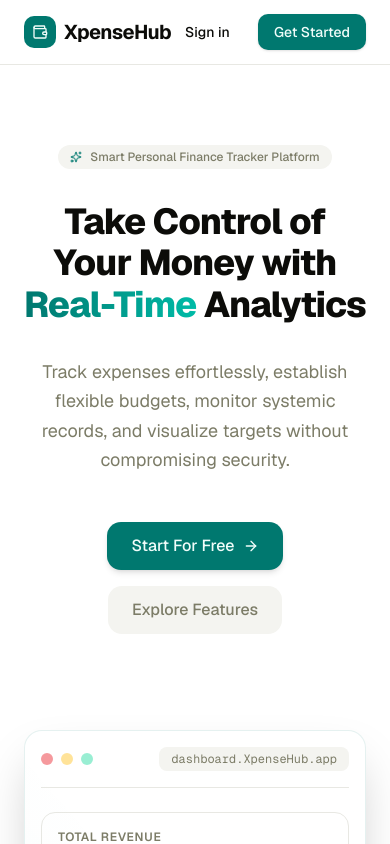
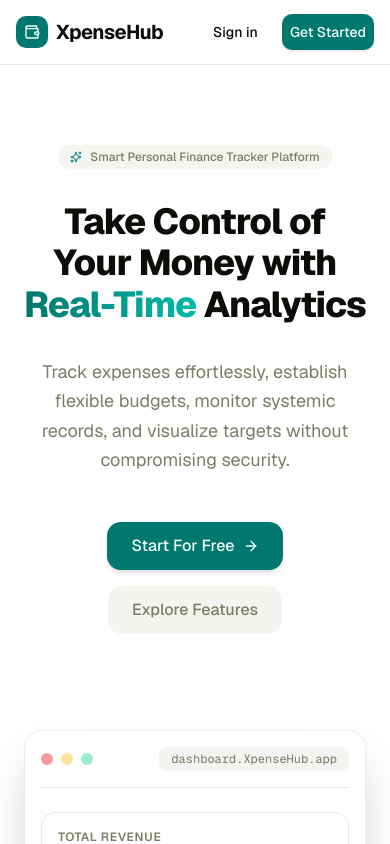
Before and after one commit to Krishna-Shrivastava-1/Expense-Tracker-FinTrack, a Next.js app: page / in a window 390 px wide. Shown: the top 844 px of the page. Built offline with nearby package versions, Linux system fonts and the light colour scheme; what @teispace/next-themes would draw is missing.

Commit message:
responsive

```diff
--- a/app/page.js
+++ b/app/page.js
@@ -7,7 +7,7 @@ export default function Home() {
 
       {/* Navigation Header */}
       <header className="sticky top-0 z-50 w-full border-b bg-background/80 backdrop-blur-md">
-        <div className="max-w-7xl mx-auto h-16 px-6 flex items-center justify-between">
+        <div className="max-w-7xl mx-auto h-16 px-4 flex items-center justify-between">
           <div className="flex items-center gap-2 font-bold text-xl tracking-tight">
             <div className="h-8 w-8 bg-primary rounded-lg flex items-center justify-center text-primary-foreground">
               <Wallet className="h-4 w-4" />
@@ -18,13 +18,13 @@ export default function Home() {
           <div className="flex items-center gap-4">
             <Link
               href="/login"
-              className="text-sm font-medium hover:text-primary transition-colors px-3 py-2 rounded-md text-nowrap"
+              className="text-sm font-medium hover:text-primary transition-colors px-2 py-2 rounded-md text-nowrap"
             >
               Sign in
             </Link>
             <Link
               href="/signup"
-              className="text-sm font-medium bg-primary text-primary-foreground hover:bg-primary/90 px-4 py-2 rounded-lg shadow-sm transition-all text-nowrap"
+              className="text-sm font-medium bg-primary text-primary-foreground hover:bg-primary/90 px-2 py-2 rounded-lg shadow-sm transition-all text-nowrap"
             >
               Get Started
             </Link>
```
